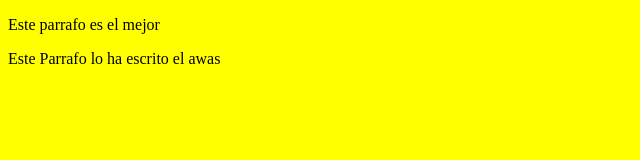
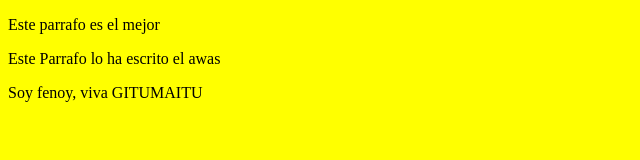
Before and after one commit to dani10live/danilive, a plain HTML site: page index.html in a window 1280 px wide. Shown: the whole page, without its empty margins (0-640 px from the left). Drawn offline with Linux system fonts and the light colour scheme.

Commit message:
cambio realizado por Fenoy

```diff
--- a/index.html
+++ b/index.html
@@ -9,5 +9,6 @@
 <body BGcolor="yellow">
 	<p>Este parrafo es el mejor</p>
 	<p>Este Parrafo lo ha escrito el awas</p>
+	<p>Soy fenoy, viva GITUMAITU</p>
 </body>
 </html>
```
